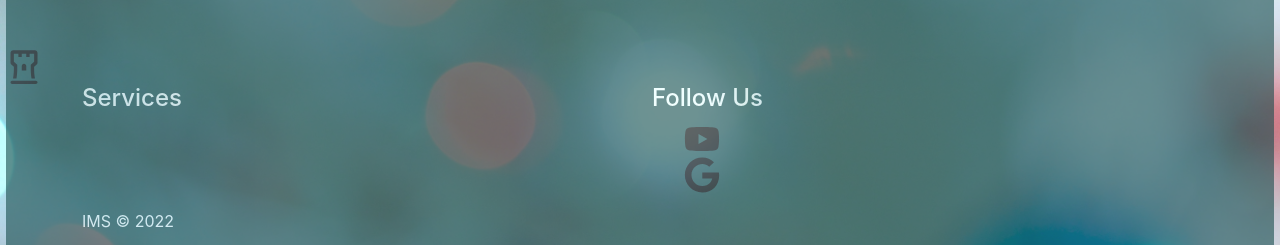
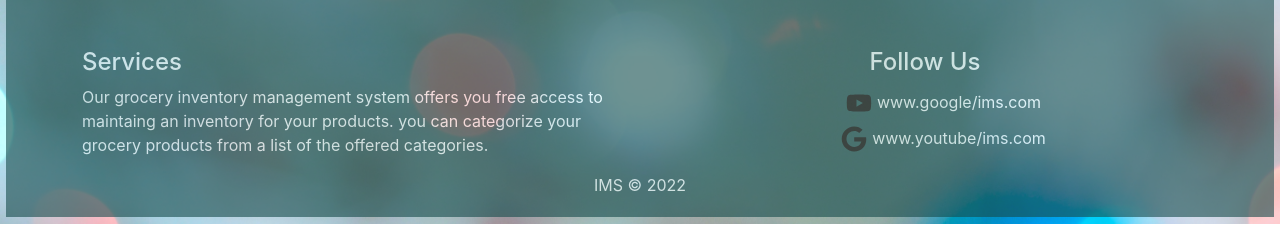
Before and after one commit to Maria-Ali/WP_Project, a React (Create React App) app: page /Login in a window 1280 px wide. Shown: the part 707-952 px from the top of the page. After the commit the page ends 931 px from the top, so only its background shows below. Built offline with nearby package versions, Linux system fonts and the light colour scheme.

Commit message:
Footer updated

```diff
--- a/src/components/Footer.js
+++ b/src/components/Footer.js
@@ -11,13 +11,14 @@ class Footer extends Component{
   render(){
     return (
       <div className="footer-background">
-        <svg xmlns="http://www.w3.org/2000/svg" width="36" height="36" viewBox="0 0 384 512"><path d="M360 464H23.1C10.75 464 0 474.7 0 487.1S10.75 512 23.1 512H360C373.3 512 384 501.3 384 488S373.3 464 360 464zM345.1 32h-308C17 32 0 49 0 70v139.4C0 218.8 4 227.5 11 233.6L48 265.8c0 8.885 .0504 17.64 .0504 26.46c0 39.32-1.001 79.96-11.93 139.8h49C94.95 374.3 96.11 333.3 96.11 285.5C96.11 270.7 96 255.1 96 238.2L48 196.5V80h64V128H160V80h64V128h48V80h64v116.5L288 238.2c0 16.77-.1124 32.25-.1124 47.1c0 47.79 1.164 89.15 10.99 146.7h49c-10.92-59.83-11.93-100.6-11.93-139.9C335.9 283.3 336 274.6 336 265.8l37-32.13C380 227.5 384 218.8 384 209.4V70C384 49 367 32 345.1 32zM192 224C174.4 224 160 238.4 160 256v64h64V256C224 238.4 209.6 224 192 224z"/></svg>
+       {/* <svg xmlns="http://www.w3.org/2000/svg" width="36" height="36" viewBox="0 0 384 512"><path d="M360 464H23.1C10.75 464 0 474.7 0 487.1S10.75 512 23.1 512H360C373.3 512 384 501.3 384 488S373.3 464 360 464zM345.1 32h-308C17 32 0 49 0 70v139.4C0 218.8 4 227.5 11 233.6L48 265.8c0 8.885 .0504 17.64 .0504 26.46c0 39.32-1.001 79.96-11.93 139.8h49C94.95 374.3 96.11 333.3 96.11 285.5C96.11 270.7 96 255.1 96 238.2L48 196.5V80h64V128H160V80h64V128h48V80h64v116.5L288 238.2c0 16.77-.1124 32.25-.1124 47.1c0 47.79 1.164 89.15 10.99 146.7h49c-10.92-59.83-11.93-100.6-11.93-139.9C335.9 283.3 336 274.6 336 265.8l37-32.13C380 227.5 384 218.8 384 209.4V70C384 49 367 32 345.1 32zM192 224C174.4 224 160 238.4 160 256v64h64V256C224 238.4 209.6 224 192 224z"/></svg> */}
       <Container>
        <Row>
         <Col>
         <div className='services'>
           <h4>Services</h4>
-
+          <p>Our grocery inventory management system offers you free access to maintaing an inventory for your products.
+            you can categorize your grocery products from a list of the offered categories.</p>
         </div>
         </Col>
         <Col>
@@ -26,18 +27,16 @@ class Footer extends Component{
             <ul>
               <li>
                 <a><svg xmlns="http://www.w3.org/2000/svg" width="36" height="36" viewBox="0 0 576 512"><path d="M549.655 124.083c-6.281-23.65-24.787-42.276-48.284-48.597C458.781 64 288 64 288 64S117.22 64 74.629 75.486c-23.497 6.322-42.003 24.947-48.284 48.597-11.412 42.867-11.412 132.305-11.412 132.305s0 89.438 11.412 132.305c6.281 23.65 24.787 41.5 48.284 47.821C117.22 448 288 448 288 448s170.78 0 213.371-11.486c23.497-6.321 42.003-24.171 48.284-47.821 11.412-42.867 11.412-132.305 11.412-132.305s0-89.438-11.412-132.305zm-317.51 213.508V175.185l142.739 81.205-142.739 81.201z"/></svg>
-            </a>
+                www.google/ims.com</a>
               </li>
               <li>
                 <a>
                 <svg xmlns="http://www.w3.org/2000/svg" width="36" height="36" viewBox="0 0 488 512">
                   <path d="M488 261.8C488 403.3 391.1 504 248 504 110.8 504 0 393.2 0 256S110.8 8 248 8c66.8 0 123 24.5 166.3 64.9l-67.5 64.9C258.5 52.6 94.3 116.6 94.3 256c0 86.5 69.1 156.6 153.7 156.6 98.2 0 135-70.4 140.8-106.9H248v-85.3h236.1c2.3 12.7 3.9 24.9 3.9 41.4z"/>
                 </svg>
-              </a>
+                www.youtube/ims.com</a>
               </li>
             </ul>
-
-
         </div>
         </Col>
         </Row>
--- a/src/css/Footer.css
+++ b/src/css/Footer.css
@@ -13,3 +13,12 @@ li{
     list-style: none;
     display: block;
 }
+svg{
+    padding: 1%;
+}
+.copyright{
+    text-align: center;
+}
+.follow{
+    text-align: center;
+}
```
Lines whose indentation alone changed are shown as unchanged.
